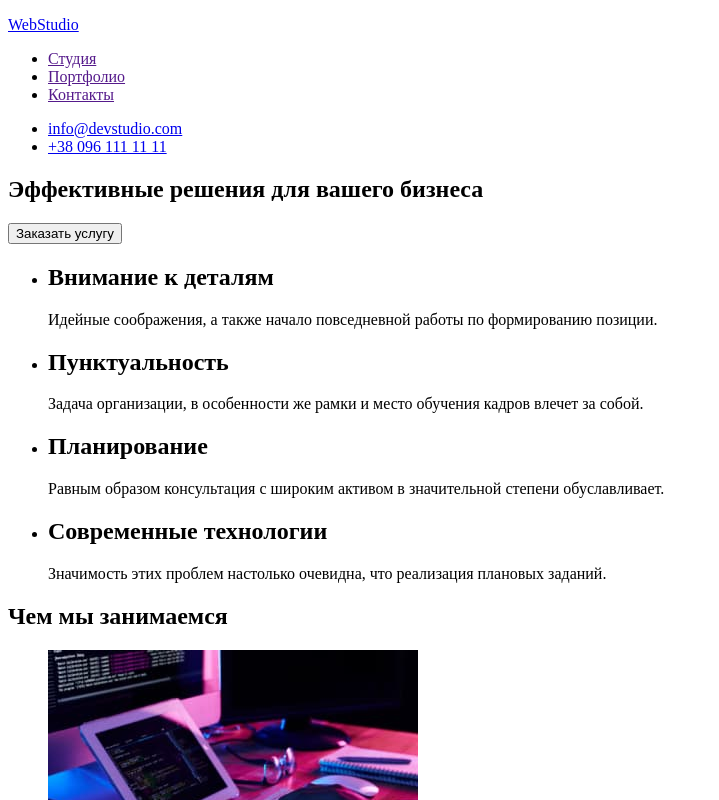
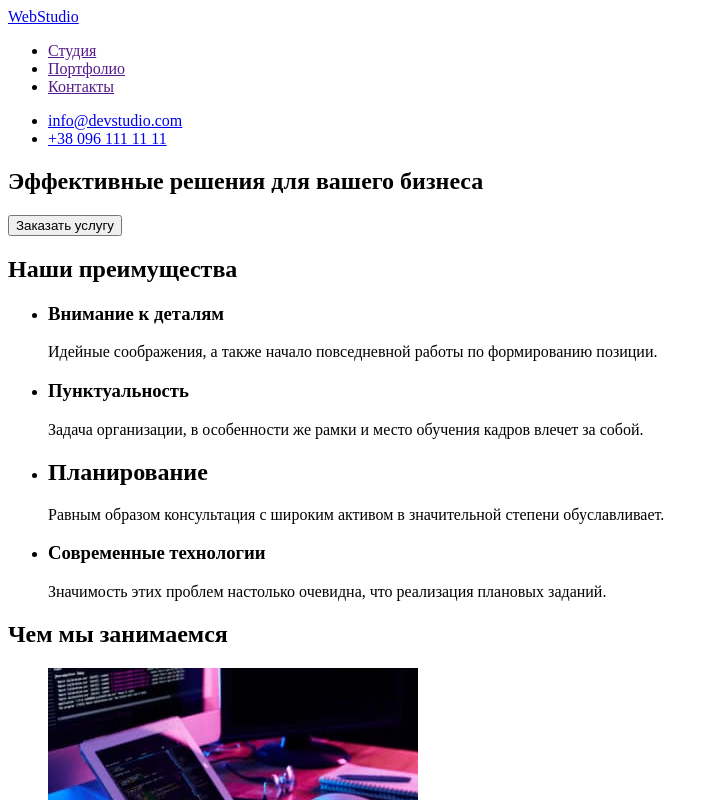
Before and after one commit to Bohatynska/goit-markup-hw-01, a plain HTML site: page index.html in a window 1280 px wide. Shown: the top 800 px of the page, without its empty margins (0-719 px from the left). Drawn offline with Linux system fonts and the light colour scheme.

Commit message:
після виправлення

```diff
--- a/index.html
+++ b/index.html
@@ -9,7 +9,7 @@
   <body>
     <header>
       <nav>
-        <a href="/"> <p>WebStudio</p> </a>
+        <a href="/"> WebStudio </a>
         <ul>
           <li><a href="">Студия</a></li>
           <li><a href="">Портфолио</a></li>
@@ -29,16 +29,17 @@
         <button type="button">Заказать услугу</button>
       </section>
       <section>
+        <h2>Наши преимущества</h2>
         <ul>
           <li>
-            <h2>Внимание к деталям</h2>
+            <h3>Внимание к деталям</h3>
             <p>
               Идейные соображения, а также начало повседневной работы по
               формированию позиции.
             </p>
           </li>
           <li>
-            <h2>Пунктуальность</h2>
+            <h3>Пунктуальность</h3>
             <p>
               Задача организации, в особенности же рамки и место обучения кадров
               влечет за собой.
@@ -52,7 +53,7 @@
             </p>
           </li>
           <li>
-            <h2>Современные технологии</h2>
+            <h3>Современные технологии</h3>
             <p>
               Значимость этих проблем настолько очевидна, что реализация
               плановых заданий.
@@ -102,7 +103,11 @@
       <a href="/"> <p>WebStudio</p> </a>
       <address>
         <ul>
-          <li><p>г. Киев, пр-т Леси Украинки, 26</p></li>
+          <li>
+            <a href="https://goo.gl/maps/CMXkun6qxGQYR8TdA"
+              >г. Киев, пр-т Леси Украинки, 26</a
+            >
+          </li>
           <li><a href="mailto:info@example.com">info@example.com</a></li>
           <li><a href="tel:+380991111111">+38 099 111 11 11</a></li>
         </ul>
```
